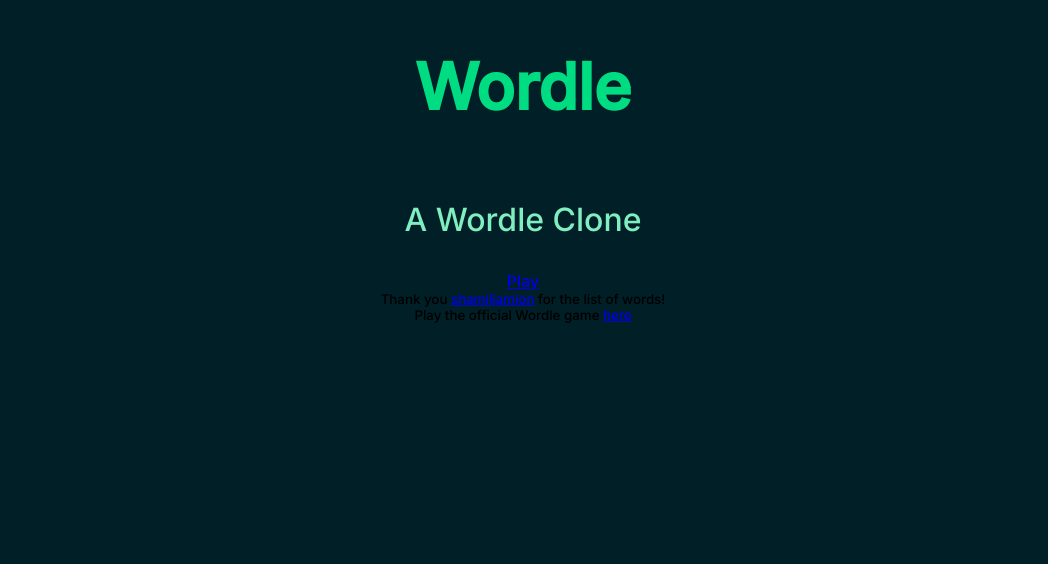
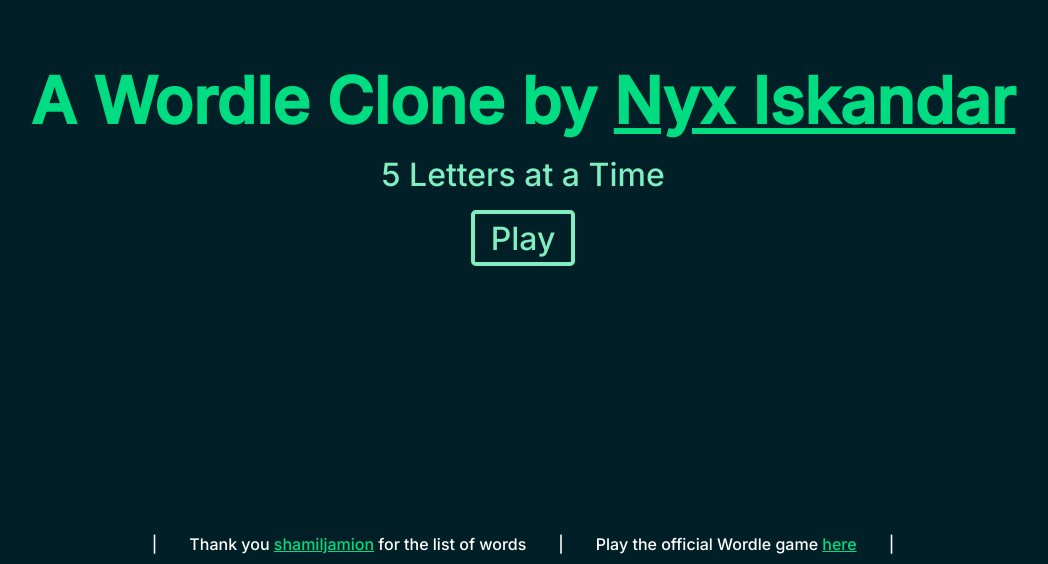
Before and after one commit to xyntechx/Wordle, a Nuxt app: page / in a window 1280 px wide. Shown: the part 236-800 px from the top of the page, without its empty margins (117-1165 px from the left). Built offline with nearby package versions, Linux system fonts and the light colour scheme.

Commit message:
✨ Complete homepage

```diff
--- a/pages/index.vue
+++ b/pages/index.vue
@@ -1,17 +1,25 @@
 <template>
     <main class="main">
-        <h1 class="title">Wordle</h1>
-        <p class="text">A Wordle Clone</p>
-        <NuxtLink to="/play">Play</NuxtLink>
+        <h1 class="title">A Wordle Clone by
+            <a href="https://xyntechx.com/" target="_blank" class="link">Nyx Iskandar</a>
+        </h1>
+        <p class="text">5 Letters at a Time</p>
+        <NuxtLink to="/play" class="button">Play</NuxtLink>
+        <footer class="acknowledgements">
+            <sub>|</sub>
             <sub>Thank you
-            <a href="https://www.kaggle.com/datasets/shamiljamion/wordle-answers" target="_blank">shamiljamion</a>
-            for the list of words!
+                <a href="https://www.kaggle.com/datasets/shamiljamion/wordle-answers" target="_blank"
+                    class="link-sub">shamiljamion</a>
+                for the list of words
             </sub>
+            <sub>|</sub>
             <sub>Play the official Wordle game
-            <a href="https://www.nytimes.com/games/wordle/index.html" target="_blank">
+                <a href="https://www.nytimes.com/games/wordle/index.html" target="_blank" class="link-sub">
                     here
                 </a>
             </sub>
+            <sub>|</sub>
+        </footer>
     </main>
 </template>
 
@@ -29,11 +37,81 @@
     font-size: 4rem;
     text-align: center;
     color: #00DC82;
+    margin: 1rem;
 }
 
 .text {
     font-size: 2rem;
     text-align: center;
     color: #80EEC0;
+    margin: 0 1rem;
+}
+
+.acknowledgements {
+    margin: 0 1rem;
+    position: fixed;
+    bottom: 10px;
+    color: white;
+    display: flex;
+    flex-direction: row;
+    align-items: center;
+    justify-content: center;
+    column-gap: 2rem;
+    z-index: 1;
+}
+
+.acknowledgements sub {
+    font-size: 1rem;
+    text-align: center;
+}
+
+.button {
+    color: #80EEC0;
+    border: 0.3rem solid #80EEC0;
+    border-radius: 0.3rem;
+    font-size: 2rem;
+    text-decoration: none;
+    padding: 0.3rem 1rem;
+    margin: 1rem;
+    transition: 0.3s;
+}
+
+.button:hover {
+    background-color: #80EEC0;
+    color: #001F27;
+}
+
+.link {
+    color: #00DC82;
+    transition: 0.3s;
+}
+
+.link:hover {
+    border: 0.3rem solid #00DC82;
+    border-radius: 0.5rem;
+    text-decoration: none;
+    padding: 0.3rem 1rem;
+}
+
+.link-sub {
+    color: #00DC82;
+}
+
+@media (max-width: 800px) {
+    .title {
+        font-size: 2rem;
+    }
+
+    .text {
+        font-size: 1rem;
+    }
+
+    .acknowledgements {
+        column-gap: 0.5rem;
+    }
+
+    .acknowledgements sub {
+        font-size: 0.5rem;
+    }
 }
 </style>
```
Lines whose indentation alone changed are shown as unchanged.
